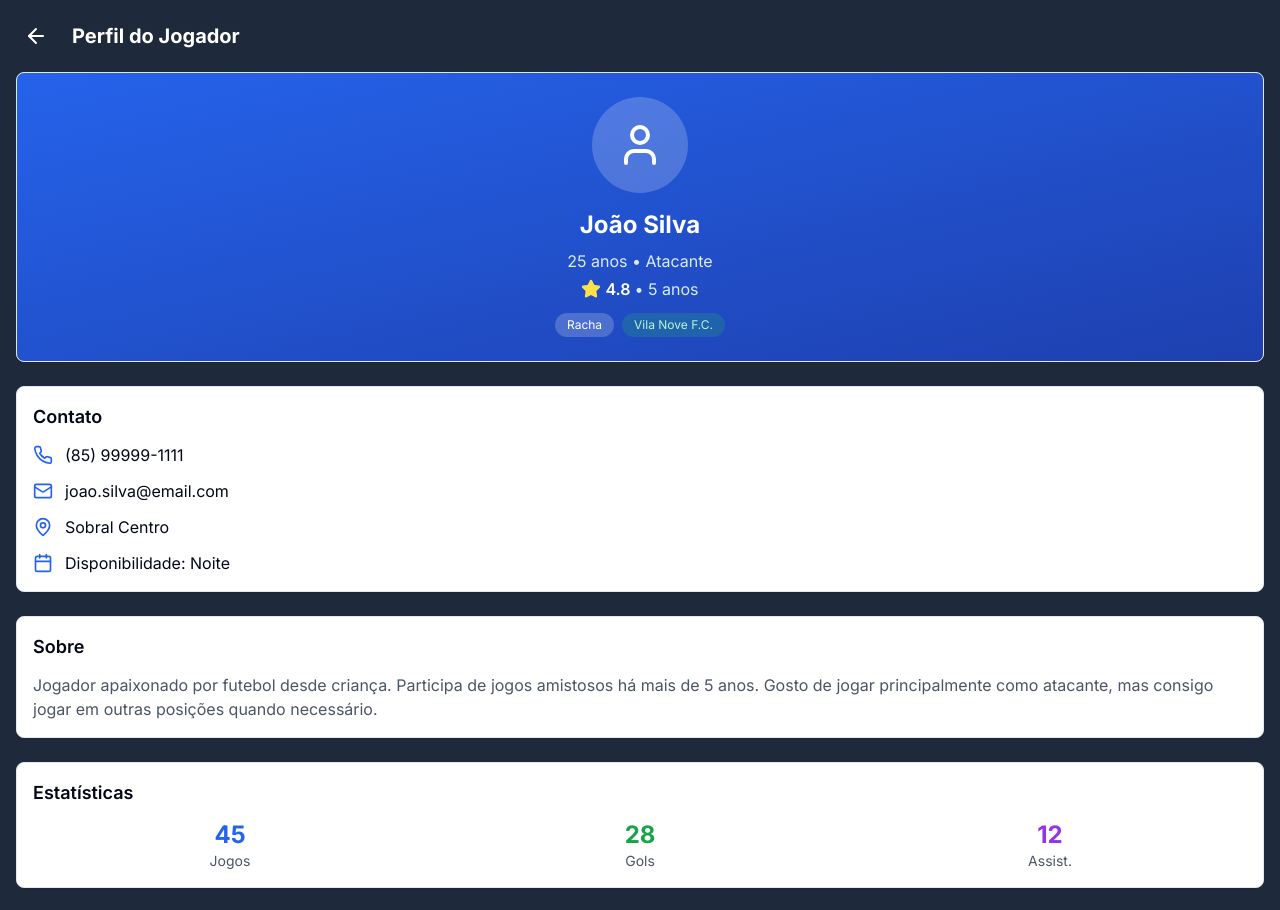
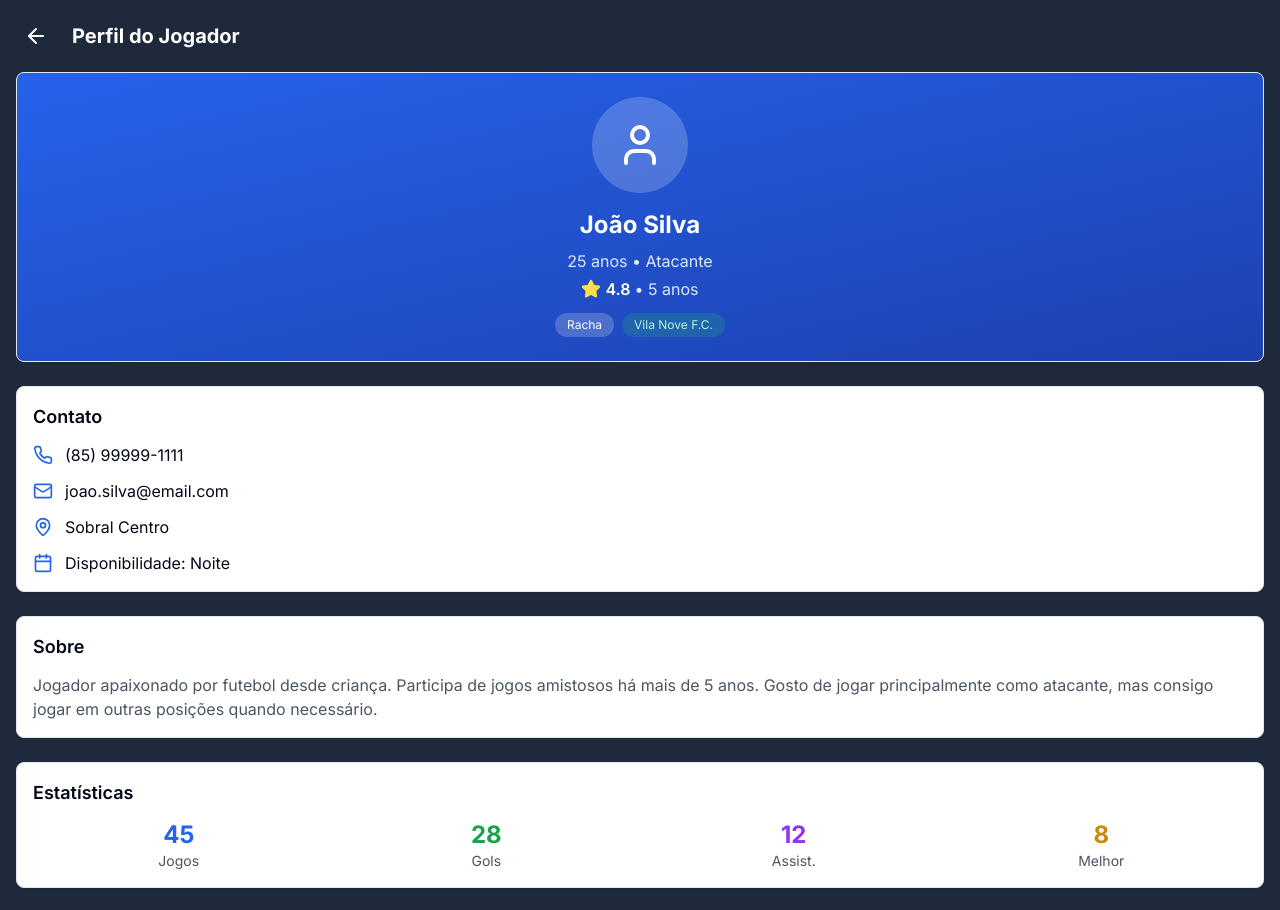
Before and after one commit to entrega363/arenasobral-app, a Next.js app: page /players/1 in a window 1280 px wide. Shown: the top 910 px of the page. Built offline with nearby package versions, Linux system fonts and the light colour scheme.

Commit message:
Implementa contagem automática de vezes que o jogador foi eleito o melhor da partida no perfil do jogador

```diff
--- a/src/app/players/[id]/page.tsx
+++ b/src/app/players/[id]/page.tsx
@@ -31,6 +31,7 @@ interface Player {
     goals: number
     assists: number
     cleanSheets?: number
+    bestPlayerAwards?: number // Adicionando contagem de prêmios de melhor jogador
   }
 }
 
@@ -76,7 +77,8 @@ export default function PlayerProfilePage() {
         stats: {
           gamesPlayed: 45,
           goals: 28,
-          assists: 12
+          assists: 12,
+          bestPlayerAwards: 8 // Adicionando contagem de prêmios de melhor jogador
         }
       }
 
@@ -223,7 +225,7 @@ export default function PlayerProfilePage() {
           <Card className="bg-white mb-6">
             <div className="p-4">
               <h3 className="font-semibold text-lg mb-3">Estatísticas</h3>
-              <div className="grid grid-cols-3 gap-4 text-center">
+              <div className="grid grid-cols-4 gap-4 text-center">
                 <div>
                   <div className="text-2xl font-bold text-blue-600">{player.stats.gamesPlayed}</div>
                   <div className="text-sm text-gray-600">Jogos</div>
@@ -236,6 +238,12 @@ export default function PlayerProfilePage() {
                   <div className="text-2xl font-bold text-purple-600">{player.stats.assists}</div>
                   <div className="text-sm text-gray-600">Assist.</div>
                 </div>
+                {player.stats.bestPlayerAwards !== undefined && (
+                  <div>
+                    <div className="text-2xl font-bold text-yellow-600">{player.stats.bestPlayerAwards}</div>
+                    <div className="text-sm text-gray-600">Melhor</div>
+                  </div>
+                )}
               </div>
             </div>
           </Card>
--- a/src/components/screens/TeamOwnerDashboard.tsx
+++ b/src/components/screens/TeamOwnerDashboard.tsx
@@ -430,6 +430,16 @@ export function TeamOwnerDashboard() {
                               onVote={(playerId) => {
                                 // Em uma aplicação real, isso seria enviado para o servidor
                                 console.log(`Voto registrado para o jogador ${playerId} no jogo ${game.id}`)
+
+                                // Atualizar a contagem de vezes que o jogador foi eleito o melhor da partida
+                                const player = game.players.find(p => p.id === playerId);
+                                if (player) {
+                                  console.log(`Jogador ${player.name} foi eleito o melhor da partida!`);
+                                  // Em uma aplicação real, isso seria salvo no perfil do jogador
+                                  // Por exemplo: incrementar player.stats.bestPlayerAwards
+                                  alert(`Jogador ${player.name} foi eleito o melhor da partida!`);
+                                }
+
                                 setVotedGames(prev => ({ ...prev, [game.id]: playerId }))
                                 alert('Voto registrado! Obrigado por participar.')
                               }}
```
